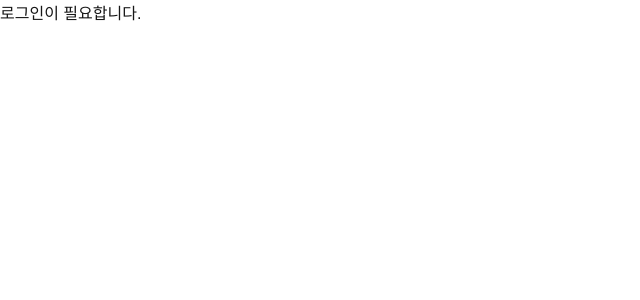
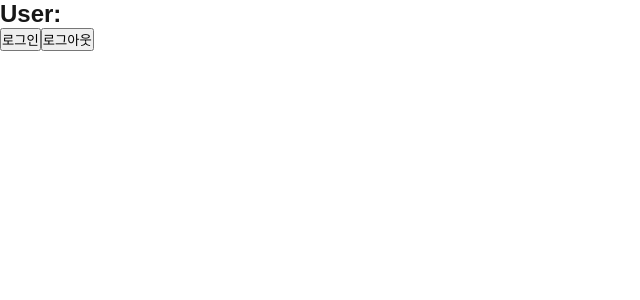
Before and after one commit to prompthub-1st/prompthub-front, a Next.js app: page / in a window 1280 px wide. Shown: the top 300 px of the page, without its empty margins (0-640 px from the left). Built offline with nearby package versions, Linux system fonts and the light colour scheme; data requests are answered from the project's data file.

Commit message:
feat: 로그인 기능

```diff
--- a/src/app/login/page.js
+++ b/src/app/login/page.js
@@ -1,7 +1,5 @@
 'use client'
 import { useUserStore } from "@/store/useUserStore";
-// 3003
-
 import { useEffect } from "react";
 
 export default function LoginPage() {
--- a/src/app/page.js
+++ b/src/app/page.js
@@ -1,20 +1,36 @@
 'use client'
 
 import { useUserStore } from "@/store/useUserStore"
+import { useEffect } from "react";
 
 export default function Home() {
-  const { user } = useUserStore();
+  const { user, login, logout } = useUserStore();
+
+  useEffect(() => {
+    const fetchUser = async () => {
+      try {
+        const res = await fetch('http://localhost:3003/users');
+
+        if (!res.ok) {
+          throw new Error('서버 응답 에러');
+        }
+        const data = await res.json();
+
+        login(data);
+      } catch (error) {
+        console.error('유저 불러오기 실패:', error)
+      }
+    };
+    fetchUser();
+  }, []);
 
   return (
-    <div>
-      {user ? (
-        <>
-          <h1>로그인 화면</h1>
-          <p>{user.name}님 환영합니다.</p>
-        </>
-      ) : (
-        <p>로그인이 필요합니다.</p>
-      )}
-    </div>
+    <>
+      <section>
+        <h2>User: {user ? user.name : '로그인 전'}</h2>
+        <button onClick={() => login({ name: 'user1' })}>로그인</button>
+        <button onClick={logout}>로그아웃</button>
+      </section>
+    </>
   )
 }
--- a/src/store/useUserStore.js
+++ b/src/store/useUserStore.js
@@ -1,40 +1,29 @@
 
 import { create } from "zustand";
-import { persist } from "zustand/middleware";
 
 const BASE_URL = 'http://localhost:3003'
 
-export const useUserStore = create(
-    persist(
-        (set) => ({
+export const useUserStore = create((set) => ({
     user: null,
     loading: false,
 
+
+    login: (userData) => set({ user: userData }),
+    logout: () => set({ user: null }),
+    setUser: (user) => set({ user }),
+
     fetchUser: async () => {
-                console.log('fetch 실행됨')
-                set({ loading: true })
+        set({ loading: true });
 
         try {
-                    const res = await fetch(`${BASE_URL}/users/1`)
-                    console.log('응답받음', res)
-                    if (!res.ok) throw new Error('데이터 불러오기 실패')
+            const res = await fetch('http://localhost:3003/users/1')
+            const data = await res.json();
 
-                    const data = await res.json();
-                    console.log('데이터', data)
-
-                    set({
-                        user: data,
-                        loading: false
-                    })
+            set({ user: data });
         } catch (error) {
-                    console.error(error)
+            console.error(error);
+        } finally {
             set({ loading: false })
         }
-            },
-            clearUser: () => set({ user: null }),
-        }),
-        {
-            name: 'user-storage'
     }
-    )
-)
+}))
```
Lines whose indentation alone changed are shown as unchanged.
